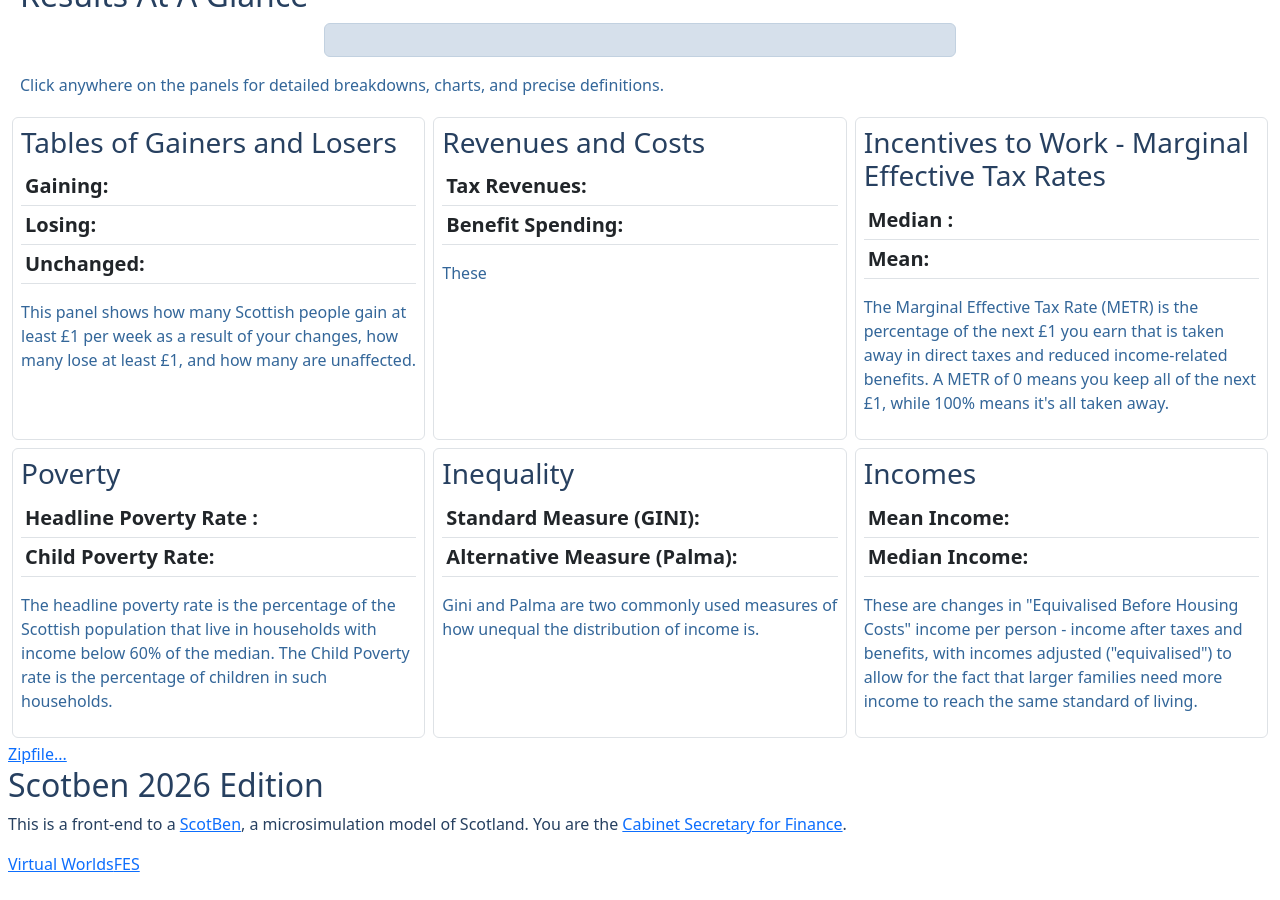
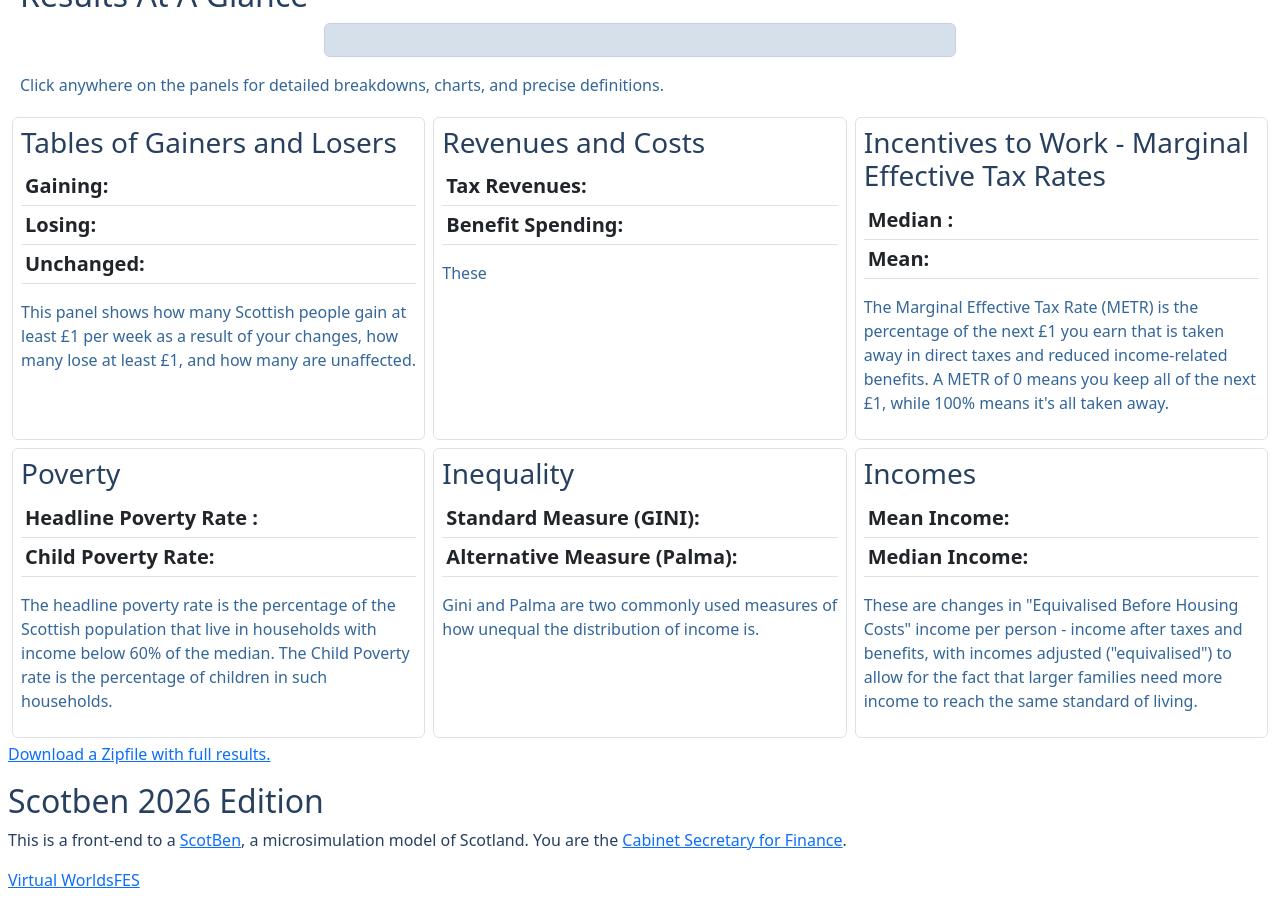
Before and after one commit to grahamstark/vwebsites, a Jekyll site: the page built from models/scotben-2026.md, in a window 1280 px wide and 900 px high, scrolled down 658 px. Built offline with Jekyll 4.4.1, drawn with Linux system fonts in a browser that asks for light colours; nearby versions of some CDN libraries.

Commit message:
Texts progress.

```diff
--- a/models/_layouts/scotben-2026.html
+++ b/models/_layouts/scotben-2026.html
@@ -62,7 +62,7 @@
 {% include modal-popups.html which='inequality' %}
 {% include modal-popups.html which='income' %}
 
-<a id='phunpack' href=''>Zipfile...</a>
+<p><a id='phunpack' href=''>Download a Zipfile with full results.</a></p>
 
 {{ page.content | markdownify }}
 
```
